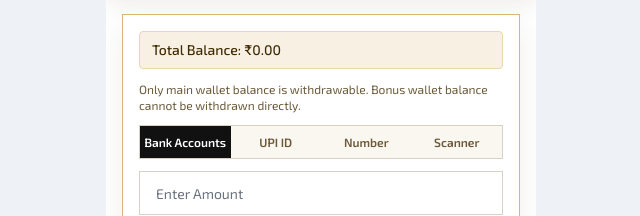
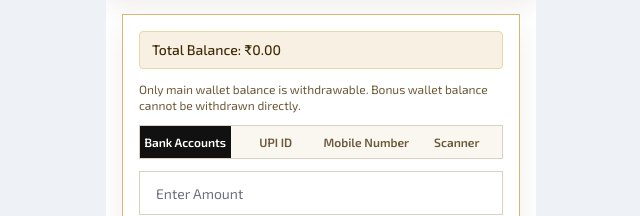
Before and after one commit to magicalboomatrix-dev/reddymatka, a Next.js app in the folder frontend_user_ui/: page /withdraw in a window 1280 px wide. Shown: the part 84-300 px from the top of the page, without its empty margins (319-959 px from the left). Built offline with nearby package versions, Linux system fonts and the light colour scheme; no server answers; sample sign-in values are in the browser's storage; a web font is replaced by a local one.

Commit message:
fixed lables

```diff
--- a/frontend_user_ui/app/withdraw/page.js
+++ b/frontend_user_ui/app/withdraw/page.js
@@ -13,7 +13,7 @@ import { translations } from '../lib/translations'
 const getMethods = (t) => [
   { key: 'bank', label: t(translations.bankAccounts.title) },
   { key: 'upi', label: 'UPI ID' },
-  { key: 'phone', label: 'Number' },
+  { key: 'phone', label: 'Mobile Number' },
   { key: 'scanner', label: 'Scanner' },
 ]
 
@@ -347,7 +347,7 @@ const WithDrawPage = () => {
                   <input
                     className="h-11 w-full border border-[#d8d1c4] bg-[#faf7f0] px-4 text-sm"
                     type="tel"
-                    placeholder="Enter 10-digit Phone / UPI Number"
+                    placeholder="Enter 10-digit Mobile Number"
                     value={phoneNumber}
                     onChange={(e) => setPhoneNumber(e.target.value.replace(/\D/g, '').slice(0, 13))}
                     required
```
